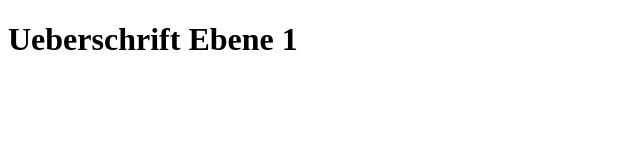
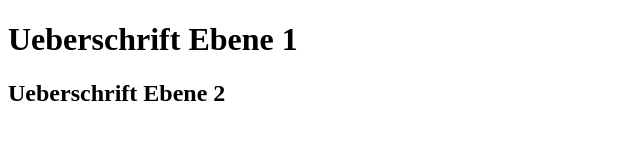
Before and after one commit to OliverReiger/helloWorld, a plain HTML site: page index.html in a window 1280 px wide. Shown: the whole page, without its empty margins (0-640 px from the left). Drawn offline with Linux system fonts and the light colour scheme.

Commit message:
Update index.html

```diff
--- a/index.html
+++ b/index.html
@@ -7,5 +7,6 @@
 
   <body>
     <h1>Ueberschrift Ebene 1</h1>
+    <h2>Ueberschrift Ebene 2</h2>
   </body>
 </html>
```
